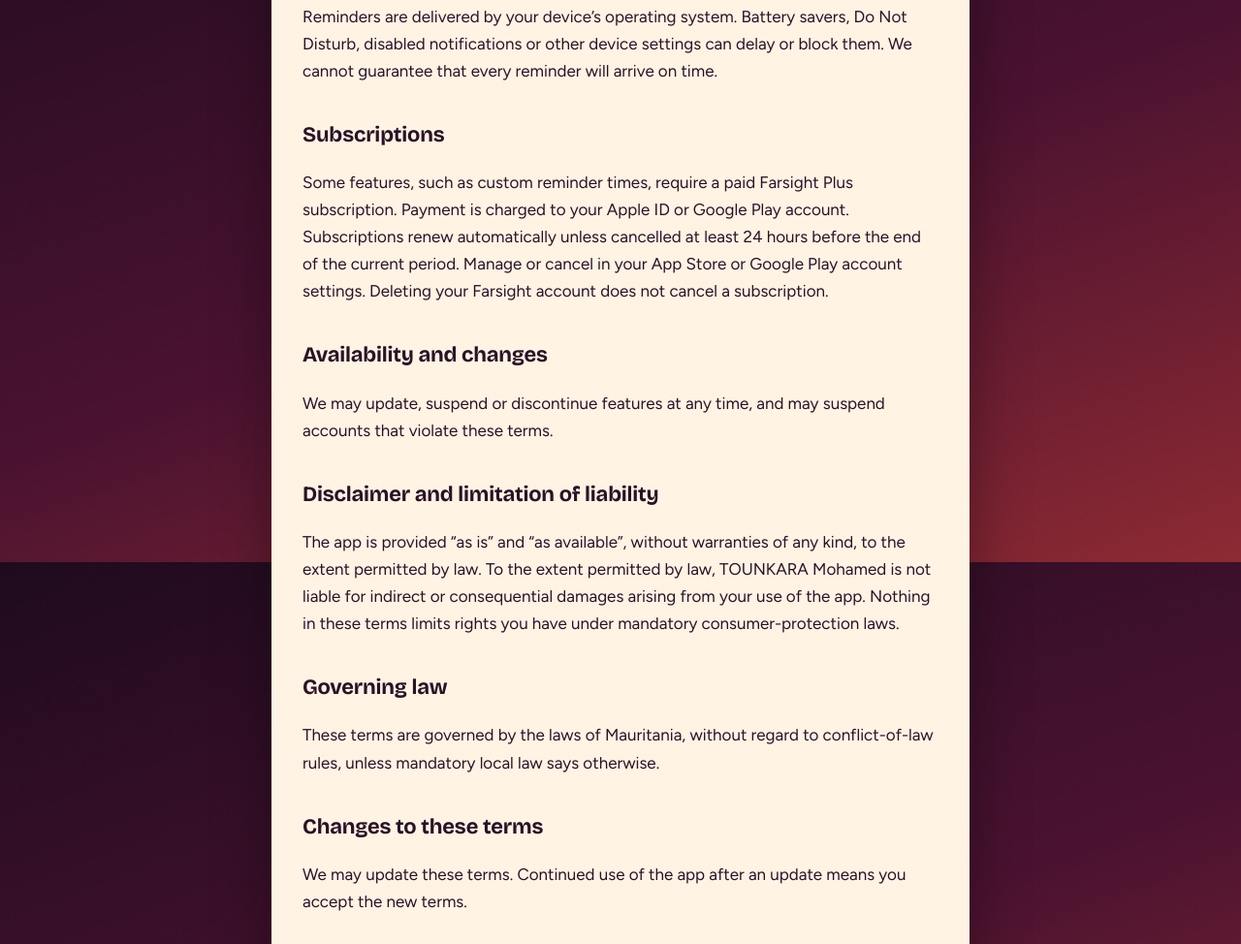
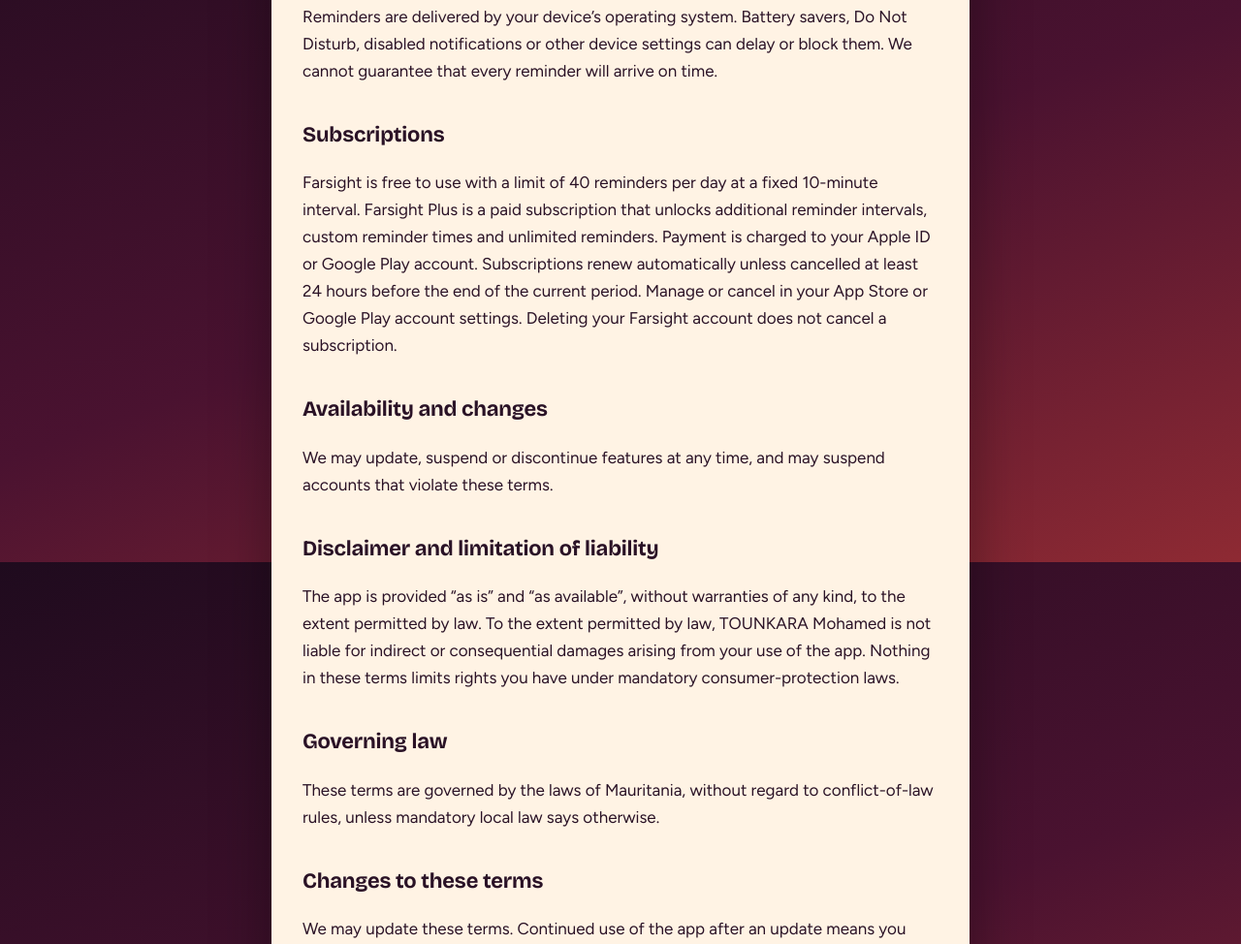
Before and after one commit to Tounkara-maker/farsight-legal, a plain HTML site: page terms.html in a window 1280 px wide. Shown: the part 1020-1994 px from the top of the page at 97% size. Drawn offline with nearby package versions, Linux system fonts and the light colour scheme.

Commit message:
Update terms for Free and Plus plans

```diff
--- a/terms.html
+++ b/terms.html
@@ -41,7 +41,7 @@
 <p>Reminders are delivered by your device’s operating system. Battery savers, Do Not Disturb, disabled notifications or other device settings can delay or block them. We cannot guarantee that every reminder will arrive on time.</p>
 
 <h2>Subscriptions</h2>
-<p>Some features, such as custom reminder times, require a paid Farsight Plus subscription. Payment is charged to your Apple ID or Google Play account. Subscriptions renew automatically unless cancelled at least 24 hours before the end of the current period. Manage or cancel in your App Store or Google Play account settings. Deleting your Farsight account does not cancel a subscription.</p>
+<p>Farsight is free to use with a limit of 40 reminders per day at a fixed 10-minute interval. Farsight Plus is a paid subscription that unlocks additional reminder intervals, custom reminder times and unlimited reminders. Payment is charged to your Apple ID or Google Play account. Subscriptions renew automatically unless cancelled at least 24 hours before the end of the current period. Manage or cancel in your App Store or Google Play account settings. Deleting your Farsight account does not cancel a subscription.</p>
 
 <h2>Availability and changes</h2>
 <p>We may update, suspend or discontinue features at any time, and may suspend accounts that violate these terms.</p>
```
